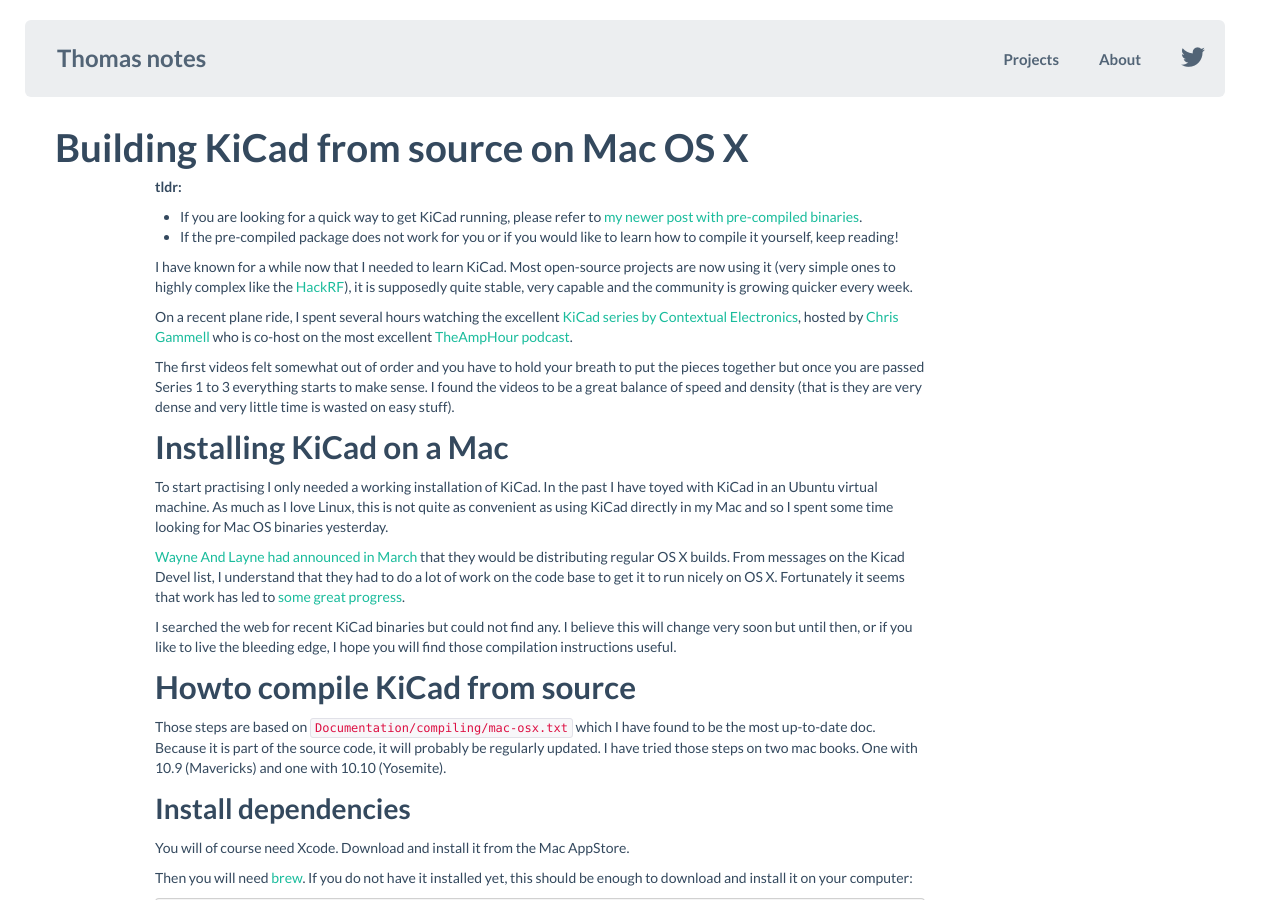
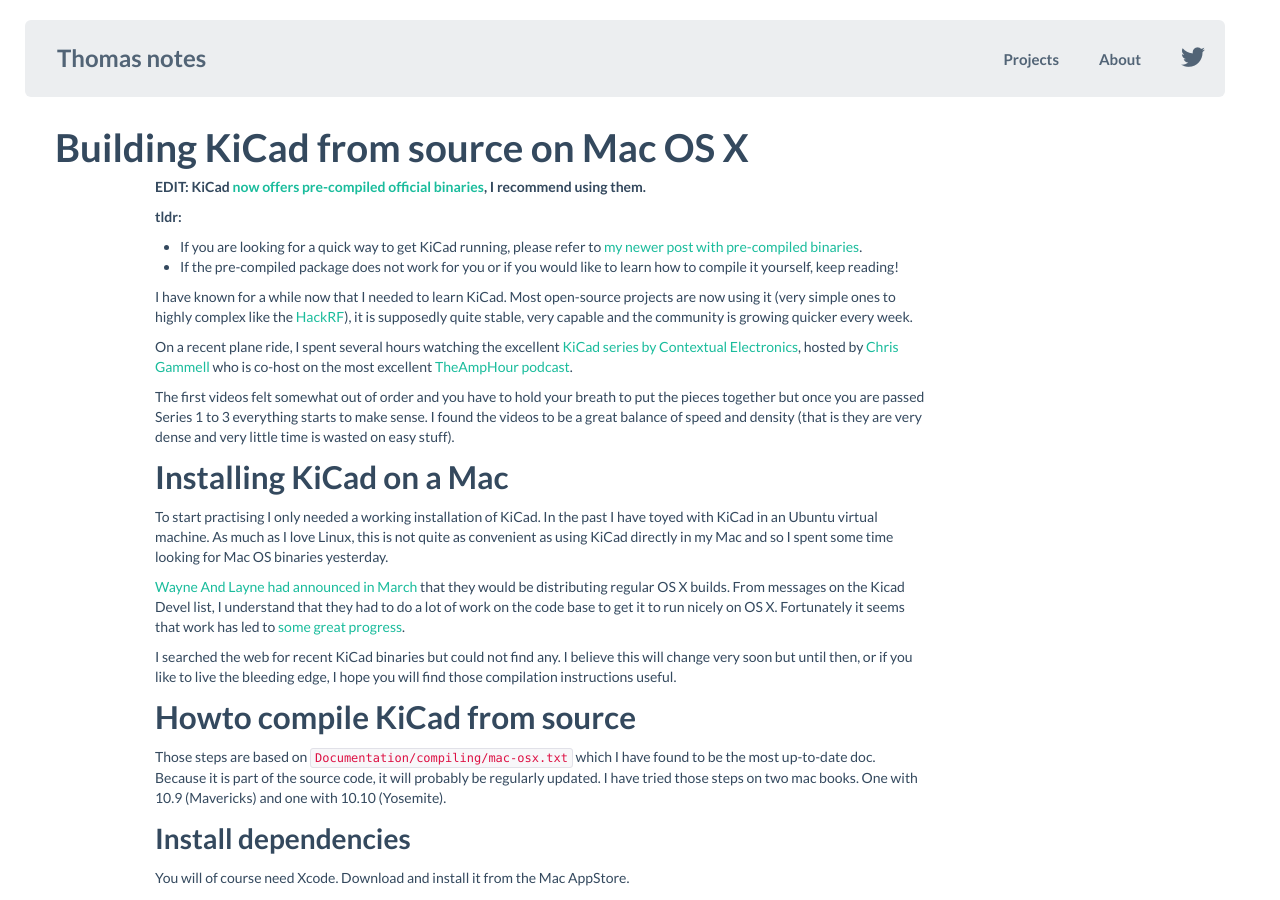
Before and after one commit to sarfata/sarfata.github.com, a Jekyll site: the page built from _posts/2014-11-02-Building-KiCad-from-source-on-Mac-OS-X.md, in a window 1280 px wide and 900 px high. Built offline with Jekyll 4.4.1, drawn with Linux system fonts in a browser that asks for light colours; comment, search, counter and statistics services are not loaded.

Commit message:
Add link to official osx binaries

```diff
--- a/_posts/2014-11-02-Building-KiCad-from-source-on-Mac-OS-X.md
+++ b/_posts/2014-11-02-Building-KiCad-from-source-on-Mac-OS-X.md
@@ -3,6 +3,10 @@ author: thomas
 title: Building KiCad from source on Mac OS X
 layout: post
 ---
+
+**EDIT: KiCad [now offers pre-compiled official
+binaries](http://downloads.kicad-pcb.org/osx/), I recommend using
+them.**
 
 **tldr:**
 
```
Also changed, not shown: _posts/2014-11-02-KiCad-OS-X-Binaries.md (+3 -0 lines).
